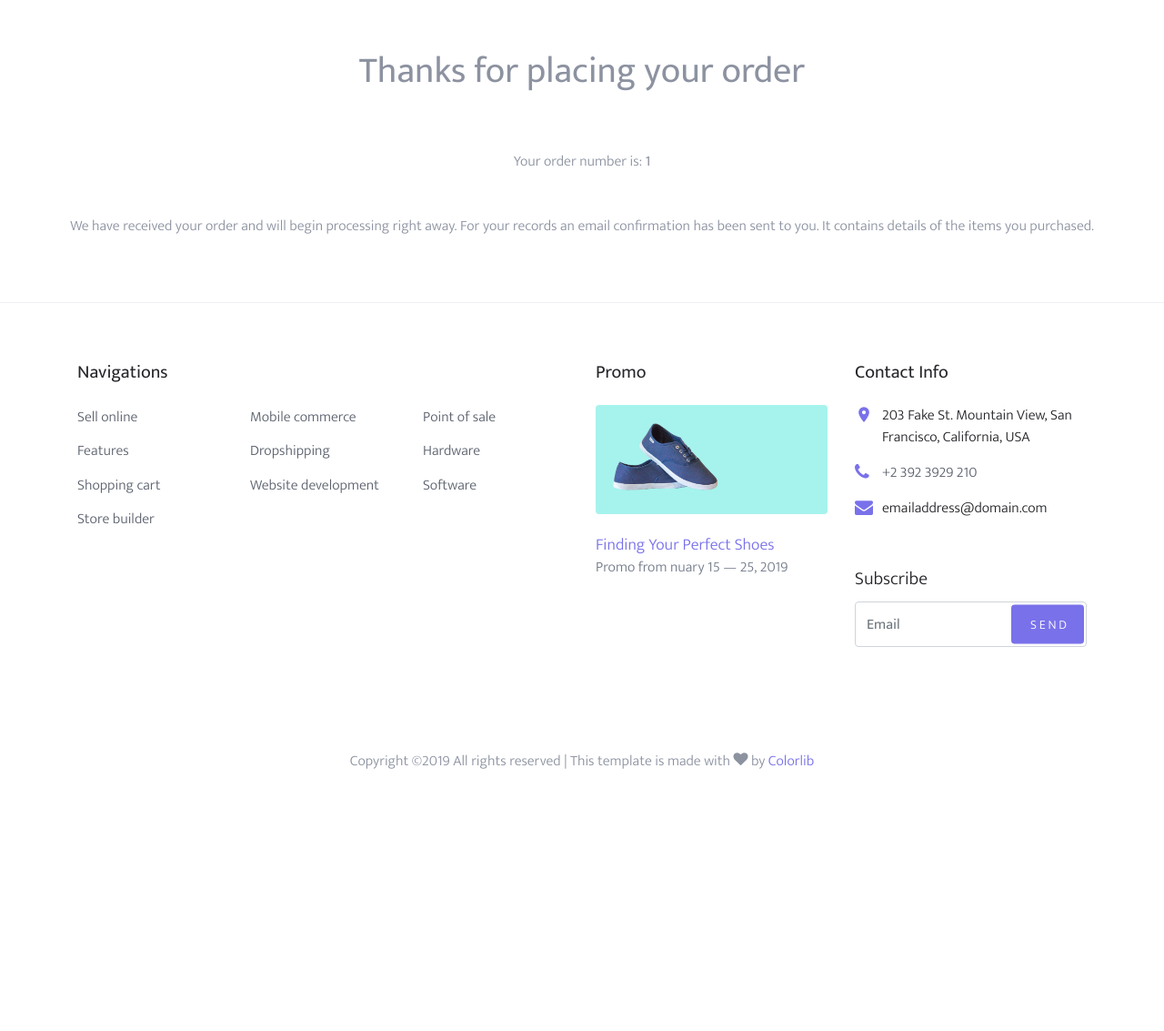
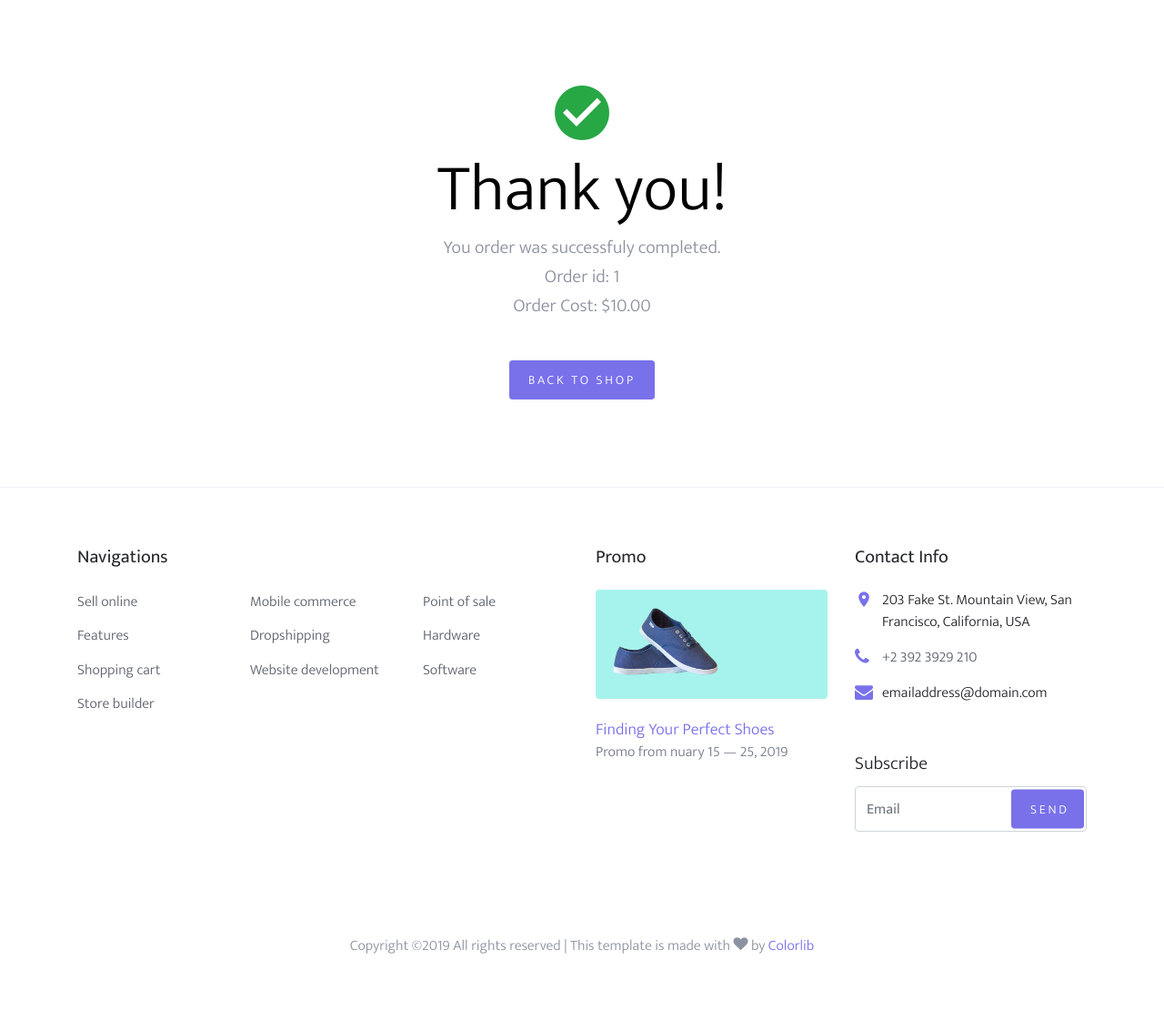
Before and after one commit to bhobbs20/coop-supply, a Django app: page /order/thanks/1/ in a window 1280 px wide. Shown: the part 190-1323 px from the top of the page at 91% size. Before the commit the page ends 1035 px from the top, so only its background shows below. Run offline with Django 3.2, Linux system fonts and the light colour scheme; tables that the repository leaves empty hold one stand-in row (values such as "Sample post"); some libraries are stand-ins or nearby versions; some web fonts are replaced.

Commit message:
Styled order pages

```diff
--- a/templates/order/orders_list.html
+++ b/templates/order/orders_list.html
@@ -4,10 +4,10 @@
 	Order History - Perfect Cushion Store
 {% endblock %}
 {% block content %}
-	<div>
+	<div class="container">
 		<div class="text-center">
 			<br>
-			<h1 class="text-center my_title">Order History</h1>
+			<h1 class="text-center my_title pt-2">Order History</h1>
 			<br>
 			{% if order_details %}
 			<table class="table table-striped">
--- a/templates/order/thanks.html
+++ b/templates/order/thanks.html
@@ -4,22 +4,20 @@
 	Thanks - Coup Supply
 {% endblock %}
 {% block content %}
-	<div>
-		<div class="text-center">
-			<br>
-			<br>
-			<h1 class="text-center my_title">
-				Thanks for placing your order
-			</h1>
-			<br>
-			<br>
-			<p>Your order number is: <b>{{ customer_order.id }}</b></p>
-			<br>
-			<p>
-				We have received your order and will begin processing right away. For your records an email confirmation has been sent to you. It contains details of the items you purchased.
-			</p>
-		</div>
-	</div>
-	<br>
-	<br>
+
+    <div class="site-section">
+      <div class="container">
+        <div class="row">
+          <div class="col-md-12 text-center">
+            <span class="icon-check_circle display-3 text-success"></span>
+            <h2 class="display-3 text-black">Thank you!</h2>
+            <h4 class="lead ">You order was successfuly completed.</h4>
+			<h4 class="lead ">Order id: {{ customer_order.id }}</h4>
+			<h4 class="lead mb-5">Order Cost: ${{ customer_order.total }}</h4>
+
+            <p><a href="{% url 'store:allProdCat' %}" class="btn btn-sm btn-primary">Back to shop</a></p>
+          </div>
+        </div>
+      </div>
+    </div>
 {% endblock %}
```
Also changed, not shown: templates/cart/cart.html (+1 -9 lines), templates/order/order_detail.html (+7 -7 lines), templates/store/category.html (+7 -1 lines).
